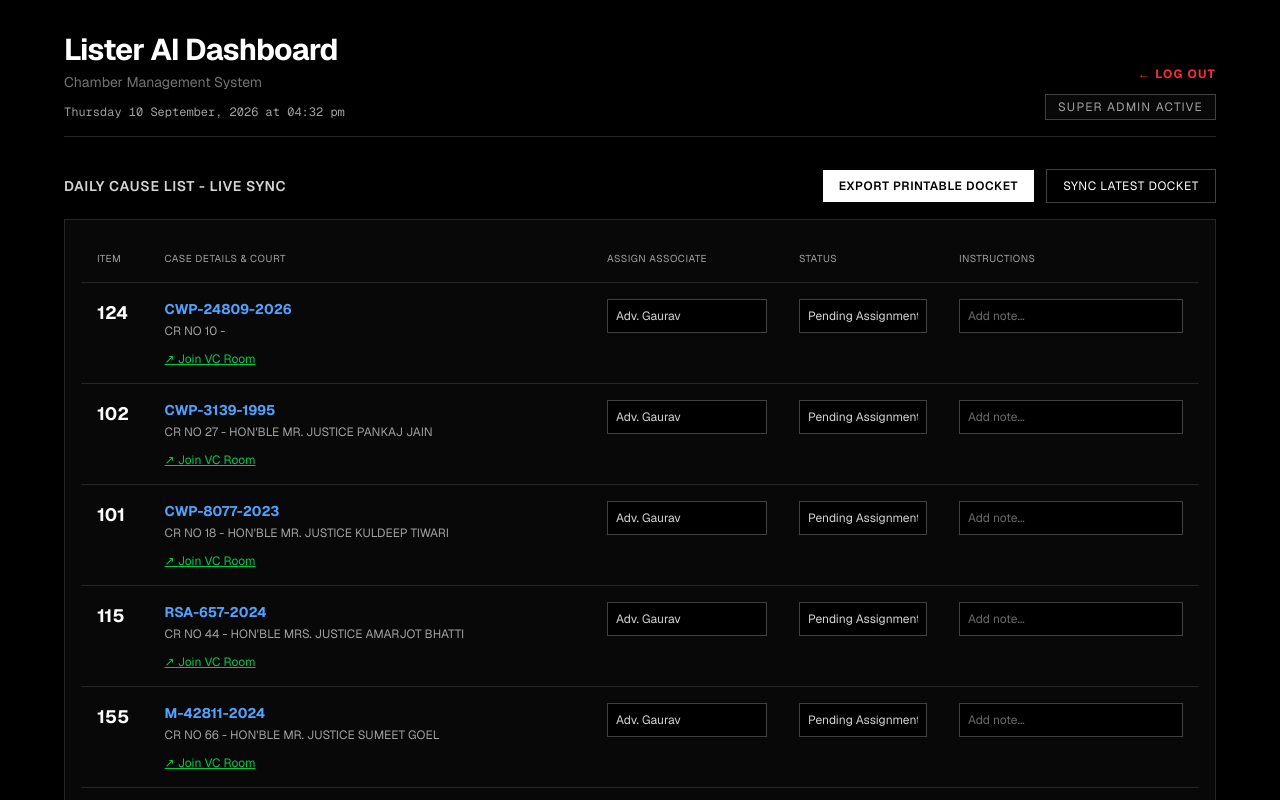
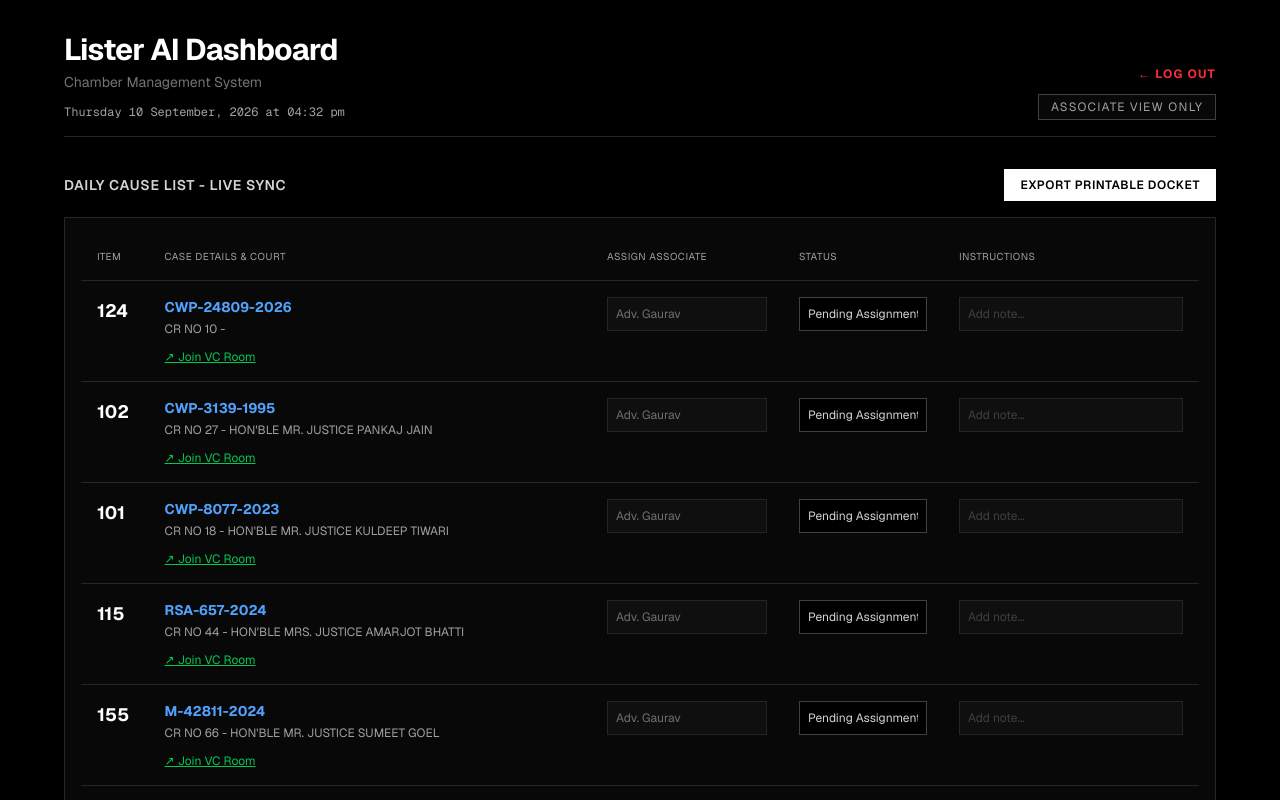
Before and after one commit to wwyfcrzcqt-debug/case-diary, a Next.js app: page /dashboard in a window 1280 px wide. Shown: the top 800 px of the page. Built offline with nearby package versions, Linux system fonts and the light colour scheme.

Commit message:
feat: implement role-based access control on dashboard UI

```diff
--- a/app/dashboard/page.tsx
+++ b/app/dashboard/page.tsx
@@ -1,9 +1,9 @@
 'use client';
 import React, { useState, useEffect } from 'react';
 import Link from 'next/link';
+import { useSearchParams } from 'next/navigation';
 import extractedMattersJson from './chamber_matters.json';
 
-// Explicitly defines the data structure to prevent TypeScript 'never' errors on empty arrays
 type Matter = {
   advocate_matched: string;
   item_no: string;
@@ -19,7 +19,10 @@ const extractedMatters = extractedMattersJson as Matter[];
 export default function Dashboard() {
   const [isSyncing, setIsSyncing] = useState(false);
   const [currentDateTime, setCurrentDateTime] = useState('');
-  const [isWeekend, setIsWeekend] = useState(false);
+
+  // 1. Read the permission tier from the URL (e.g., ?role=admin)
+  const searchParams = useSearchParams();
+  const role = searchParams.get('role') || 'associate'; // Defaults to associate if URL is empty
 
   useEffect(() => {
     const updateTime = () => {
@@ -28,8 +31,6 @@ export default function Dashboard() {
         weekday: 'long', year: 'numeric', month: 'long', day: 'numeric',
         hour: '2-digit', minute: '2-digit'
       }));
-      // 0 is Sunday, 6 is Saturday
-      setIsWeekend(now.getDay() === 0 || now.getDay() === 6);
     };
     updateTime();
     const interval = setInterval(updateTime, 60000);
@@ -41,12 +42,16 @@ export default function Dashboard() {
   };
 
   const handleSync = async () => {
+    // 2. Hard block to prevent Associates from triggering a server sync
+    if (role === 'associate') {
+      alert("Permission Denied: Only Admins or Lead Counsel can trigger a live server sync.");
+      return;
+    }
+
     setIsSyncing(true);
-
     try {
       const res = await fetch('/api/sync', { method: 'POST' });
       const data = await res.json();
-
       if (data.success) {
         window.location.reload();
       } else {
@@ -78,8 +83,13 @@ export default function Dashboard() {
             >
               ← Log Out
             </Link>
-            <div className="text-xs tracking-widest text-neutral-400 uppercase border border-neutral-700 px-3 py-1 bg-[#080808] print:bg-white print:border-black print:text-black">
-              Super Admin Active
+            {/* 3. Dynamically display the current role badge */}
+            <div className={`text-xs tracking-widest uppercase border px-3 py-1 bg-[#080808] print:bg-white print:border-black print:text-black ${
+              role === 'admin' ? 'border-red-900 text-red-500' :
+              role === 'lead' ? 'border-blue-900 text-blue-500' :
+              'border-neutral-700 text-neutral-400'
+            }`}>
+              {role === 'admin' ? 'Super Admin Active' : role === 'lead' ? 'Lead Counsel Active' : 'Associate View Only'}
             </div>
           </div>
         </header>
@@ -91,6 +101,9 @@ export default function Dashboard() {
               <button onClick={handleExport} className="text-xs bg-white text-black font-semibold px-4 py-2 hover:bg-neutral-200 transition-colors uppercase tracking-wider">
                 Export Printable Docket
               </button>
+
+              {/* 4. Completely hide the Sync button if the user is an Associate */}
+              {role !== 'associate' && (
                 <button
                   onClick={handleSync}
                   disabled={isSyncing}
@@ -100,13 +113,14 @@ export default function Dashboard() {
                 >
                   {isSyncing ? 'Syncing...' : 'Sync Latest Docket'}
                 </button>
+              )}
             </div>
           </div>
 
           <h2 className="hidden print:block text-lg font-bold mb-4 border-b border-black pb-2">Daily Cause List</h2>
 
           <div className="w-full border border-neutral-800 bg-[#080808] p-4 print:bg-white print:border-black print:p-0">
-            {isWeekend || extractedMatters.length === 0 ? (
+            {extractedMatters.length === 0 ? (
               <div className="w-full text-center py-12 text-sm text-neutral-500 font-medium tracking-wide">
                 No cases listed for today or tomorrow.
               </div>
@@ -142,9 +156,13 @@ export default function Dashboard() {
                         )}
                       </td>
                       <td className="p-4 align-top print:p-2">
+                        {/* 5. Disable the Assignment dropdown if the user is an Associate */}
                         <select
                           defaultValue={matter.advocate_matched}
-                          className="w-full bg-black border border-neutral-700 text-neutral-300 p-2 text-xs focus:border-white focus:outline-none rounded-none appearance-none print:bg-white print:border-none print:text-black print:p-0"
+                          disabled={role === 'associate'}
+                          className={`w-full bg-black border border-neutral-700 text-neutral-300 p-2 text-xs focus:border-white focus:outline-none rounded-none appearance-none print:bg-white print:border-none print:text-black print:p-0 ${
+                            role === 'associate' ? 'opacity-50 cursor-not-allowed bg-neutral-900' : ''
+                          }`}
                         >
                           <option value="GAURAV MOHUNTA">Adv. Gaurav</option>
                           <option value="AKSHAY BHAN">Adv. Akshay</option>
@@ -163,7 +181,15 @@ export default function Dashboard() {
                         </select>
                       </td>
                       <td className="p-4 align-top print:p-2">
-                        <input type="text" placeholder="Add note..." className="w-full bg-black border border-neutral-700 text-neutral-300 p-2 text-xs focus:border-white focus:outline-none rounded-none print:bg-white print:border-none print:text-black print:p-0 print:placeholder-transparent" />
+                        {/* 6. Disable the Instruction notes field if the user is an Associate */}
+                        <input
+                          type="text"
+                          placeholder="Add note..."
+                          disabled={role === 'associate'}
+                          className={`w-full bg-black border border-neutral-700 text-neutral-300 p-2 text-xs focus:border-white focus:outline-none rounded-none print:bg-white print:border-none print:text-black print:p-0 print:placeholder-transparent ${
+                            role === 'associate' ? 'opacity-50 cursor-not-allowed bg-neutral-900' : ''
+                          }`}
+                        />
                       </td>
                     </tr>
                   ))}
```
Lines whose indentation alone changed are shown as unchanged.
